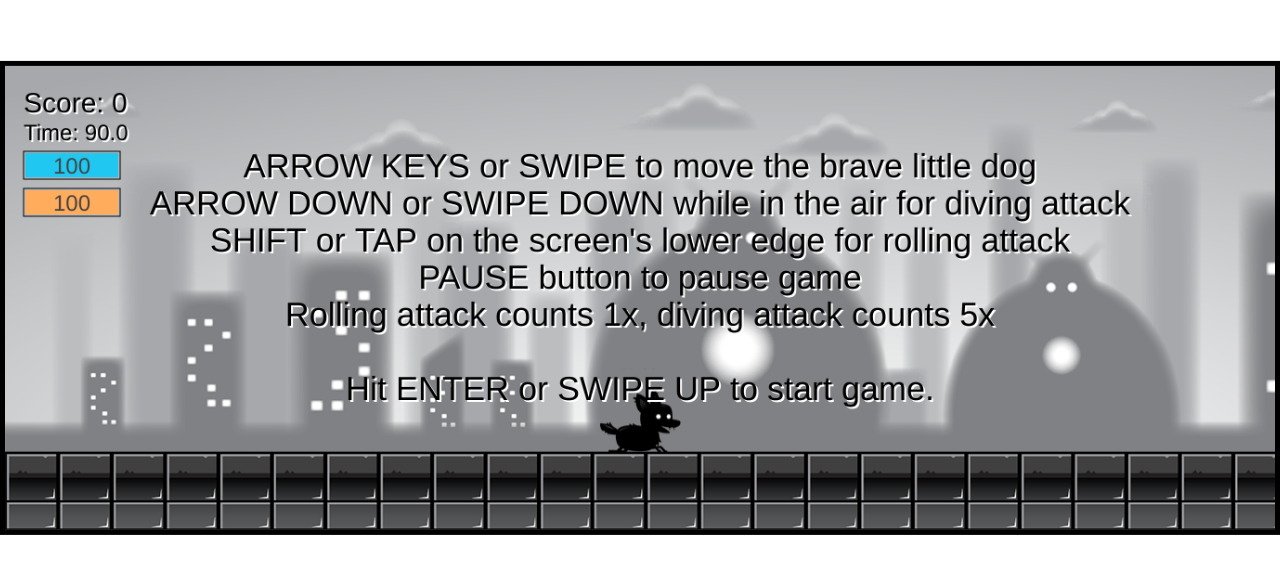
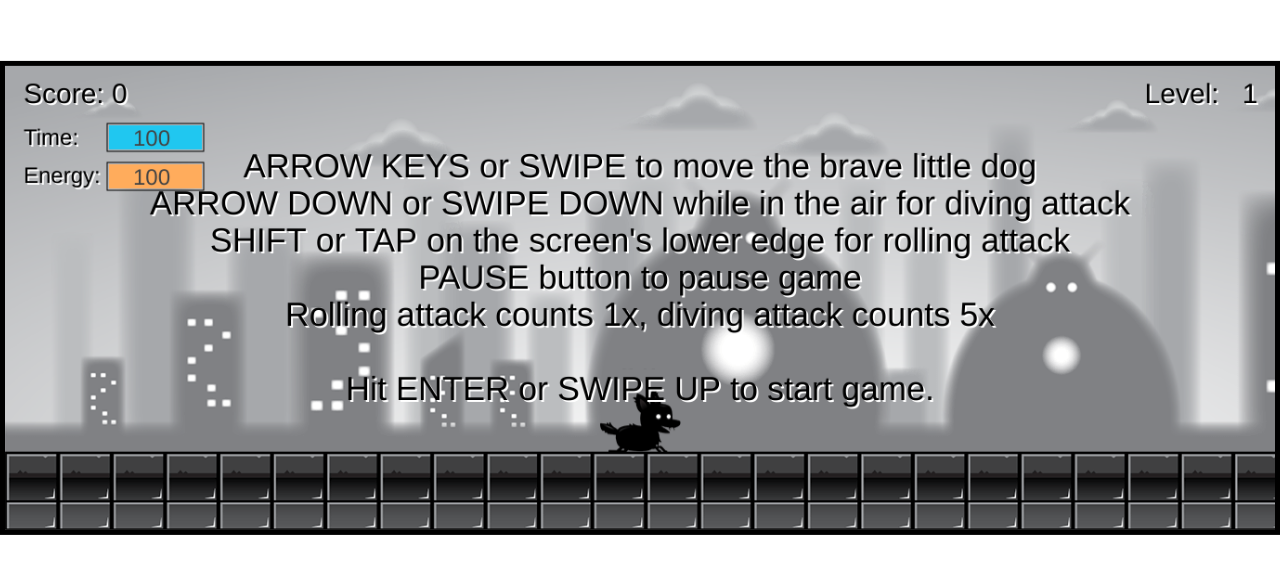
Before and after one commit to Woga65/SuperDog, a plain HTML site: page index.html in a window 1280 px wide. Shown: the part 102-676 px from the top of the page. Drawn offline with Linux system fonts and the light colour scheme.

Commit message:
implement level system / clean up UI

```diff
--- a/css/style.css
+++ b/css/style.css
@@ -9,6 +9,11 @@ body {
     position: fixed;
     touch-action: none;
     user-select: none;
+    width: 100vw;
+    height: 100vh;
+    display: flex;
+    flex-direction: column;
+    justify-content: space-between;
 }
 
 #canvas1 {
@@ -21,6 +26,12 @@ body {
     max-width: 100%;
     max-height: 100%;
     user-select: none;
+    z-index: 999;
+}
+
+#attack-bottom, #attack-top {
+    width: 100%;
+    height: 50vh;
 }
 
 #player, #layer1, #layer2, #layer3, #layer4, #layer5, #enemy_fly, #enemy_plant, #enemy_spider_big, #fire, #boom, #item_flame, #enemy_lalinea {
--- a/js/input.js
+++ b/js/input.js
@@ -82,7 +82,12 @@ export class InputHandler {
     processSpecialKeys(key) {
         if (key === 'F1') this.game.debug = !this.game.debug;
         if (key === 'Pause') this.game.pause = !this.game.pause;
-        if (key === 'Enter' && this.game.gameOver) this.game.restart();
+        if (key === 'Enter' && this.game.gameOver) {
+            this.game.score >= this.game.minScore[this.game.level] && this.game.level < this.game.maxLevel
+                ? this.game.nextLevel()
+                : this.game.restart();
+            return;
+        }
         if (key === 'Enter' && this.game.firstStart) {
             this.game.setStartTime();
             this.game.firstStart = false;
--- a/js/main.js
+++ b/js/main.js
@@ -29,7 +29,9 @@ class Game {
         this.debug = false;         // display hit boxes
         this.pause = false;
         this.fontColor = 'black';
-        this.maxTime = 90000;       // duration of the game
+        this.maxTime = [40000, 45000, 45000, 90000, 90000]; // duration of a level
+        this.minScore = [ 50, 60, 60, 130, 130 ];           // the minimum score that is needed to win a level
+        this.totalScore = 0;                                // initial score
         this.gameOver = false;
         this.firstStart = true;     // display help message on first start
         this.lastTime = 0;          // counter for consitent animation speed
@@ -39,9 +41,8 @@ class Game {
     }
     start(level = 4) {
         this.level = level;
-        console.log('lvl: ', this.level);
         this.gameOver = false;
-        this.score = 0;             // initial score
+        this.score = 0;             // initial level score
         this.time = 0;              // elapsed time
         this.speed = 0;             // actual speed for side scrolling
         this.player.restart();
@@ -58,6 +59,12 @@ class Game {
         this.animate(0);            // start game
     }
     restart() {
+        this.totalScore = 0;
+        this.firstStart = true;
+        this.level = 0;
+        this.start(this.level);
+    }
+    nextLevel() {
         this.firstStart = false;
         this.level = (this.level + 1) % (this.maxLevel + 1);
         this.start(this.level);
@@ -68,7 +75,7 @@ class Game {
     update(deltaTime) {
         this.time = +new Date() - this.startTime;
         // check for game over
-        if (this.time >= this.maxTime) this.gameOver = true;
+        if (this.time >= this.maxTime[this.level]) this.gameOver = true;
         // background and player
         this.background.update();
         this.player.update(this.input.keys, deltaTime);
--- a/js/player.js
+++ b/js/player.js
@@ -93,7 +93,8 @@ export class Player {
                 this.game.collisions.push(new CollisionAnimation(this.game, enemy.x + enemy.width * 0.5, enemy.y + enemy.height * 0.5));
                 if (this.scoreFactor > 0) {
                     this.game.score += this.scoreFactor;     // enemy got hit by player
-                    this.game.messages.push(new floatingMessage(this.game.fontColor, this.scoreFactor, enemy.x, enemy.y, 145, 50));
+                    this.game.totalScore += this.scoreFactor;
+                    this.game.messages.push(new floatingMessage(this.game.fontColor, this.scoreFactor, enemy.x, enemy.y, 145, 35));
                 } else {
                     this.setState(6, 0);    // player got hit by enemy -> dizzy animation
                 }
@@ -105,7 +106,7 @@ export class Player {
             if (this.game.checkCollision(item, this)) {    // has a power-up been collected?
                 item.markedForDeletion = true;
                 (this.energy < this.maxEnergy - item.energyBoost) ? this.energy += item.energyBoost : this.energy = this.maxEnergy;
-                this.game.messages.push(new floatingMessage('#ffac5c', item.energyBoost / 1000, item.x, item.y + 75, 130, 155));
+                this.game.messages.push(new floatingMessage('#ffac5c', item.energyBoost / 1000, item.x, item.y + 75, 215, 135));
             }
         });
     }
--- a/js/ui.js
+++ b/js/ui.js
@@ -5,8 +5,8 @@ export class UI {
         this.fontFamily = 'Helvetica';
     }
     draw(context) {
-        // score + timer
-        UI.scoreAndTimer(context, this.game, this.fontFamily, this.fontSize);
+        // score + level
+        UI.scoreAndLevel(context, this.game, this.fontFamily, this.fontSize);
         // progress bar
         UI.timeLeftBar(context, this.game, this.fontFamily, this.fontSize);
         // energy bar
@@ -24,7 +24,7 @@ export class UI {
         context.shadowBlur = 0;
         context.textAlign = 'center';
         context.font = fontSize * 2.0 + 'px ' + fontFamily;
-        if (game.score > 130) {
+        if (game.score >= game.minScore[game.level]) {
             context.fillText('Boo-yah', game.width * 0.5, game.height * 0.5 - 60);
             context.font = fontSize * 0.7 + 'px ' + fontFamily;
             context.fillText('What are creatures of the night afraid of? YOU!!!', game.width * 0.5, game.height * 0.5 - 20);
@@ -55,43 +55,58 @@ export class UI {
     }
     // we do not use text shadow in the main loop
     // because of it's lack of performance
-    static scoreAndTimer(context, game, fontFamily, fontSize) {
+    static scoreAndLevel(context, game, fontFamily, fontSize) {
+        // score + level shadow
         context.textAlign = 'left';
-        // score + timer shadow
         context.font = fontSize + 'px ' + fontFamily;
         context.fillStyle = 'white';
-        context.fillText('Score: ' + game.score, 22, 52);
-        context.font = fontSize * 0.8 + 'px ' + fontFamily;
-        context.fillText('Time: ' + Math.abs((game.maxTime - game.time) * 0.001).toFixed(1) , 22, 82);
-        // score + timer
+        context.fillText('Score: ' + game.totalScore, 22, 42);
+        context.textAlign = 'right';
+        context.fillText('Level:   ' + (game.level + 1).toFixed().valueOf() + '  ', game.width, 42);
+        // score + level
+        context.textAlign = 'left';
         context.font = fontSize + 'px ' + fontFamily;
         context.fillStyle = game.fontColor;
-        context.fillText('Score: ' + game.score, 20, 50);
-        context.font = fontSize * 0.8 + 'px ' + fontFamily;
-        context.fillText('Time: ' + Math.abs((game.maxTime - game.time) * 0.001).toFixed(1), 20, 80);
+        context.fillText('Score: ' + game.totalScore, 20, 40);
+        context.textAlign = 'right';
+        context.fillText('Level:   ' + (game.level + 1).toFixed().valueOf() + '  ', game.width - 2, 40);
     }
     static timeLeftBar(context, game, fontFamily, fontSize) {
         context.save();
         context.font = fontSize * 0.8 + 'px ' + fontFamily;
+
+        context.textAlign = 'left';
+        context.fillStyle = 'white';
+        context.fillText('Time: ' , 22, 87);
+        context.fillStyle = game.fontColor;
+        context.fillText('Time: ' , 20, 85);
+
         context.textAlign = 'center';
         context.fillStyle = '#444444';
-        context.strokeRect(20, 92, 104, 30);
+        context.strokeRect(110, 62, 104, 30);
         context.fillStyle = '#20c7f0';
-        context.fillRect(22, 94, (100 - (game.time / game.maxTime) * 100).toFixed().valueOf(), 26);
+        context.fillRect(112, 64, (100 - (game.time / game.maxTime[game.level]) * 100).toFixed().valueOf(), 26);
         context.fillStyle = '#444444';
-        context.fillText(Math.abs(100 - (game.time / game.maxTime) * 100).toFixed().valueOf(), 72, 116);
+        context.fillText(Math.abs(100 - (game.time / game.maxTime[game.level]) * 100).toFixed().valueOf(), 158, 86);
         context.restore();
     }
     static energyLeftBar(context, game, fontFamily, fontSize) {
         context.save();
         context.font = fontSize * 0.8 + 'px ' + fontFamily;
+
+        context.textAlign = 'left';
+        context.fillStyle = 'white';
+        context.fillText('Energy: ' , 22, 128);
+        context.fillStyle = game.fontColor;
+        context.fillText('Energy: ' , 20, 126);
+
         context.textAlign = 'center';
         context.fillStyle = '#444444';
-        context.strokeRect(20, 132, 104, 30);
+        context.strokeRect(110, 104, 104, 30);
         context.fillStyle = '#ffac5c';
-        context.fillRect(22, 134, ((game.player.energy / game.player.maxEnergy) * 100).toFixed().valueOf(), 26);
+        context.fillRect(112, 106, ((game.player.energy / game.player.maxEnergy) * 100).toFixed().valueOf(), 26);
         context.fillStyle = '#444444';
-        context.fillText(Math.abs((game.player.energy / game.player.maxEnergy) * 100).toFixed().valueOf(), 72, 156);
+        context.fillText(Math.abs((game.player.energy / game.player.maxEnergy) * 100).toFixed().valueOf(), 158, 128);
         context.restore();
     }
 }
```
